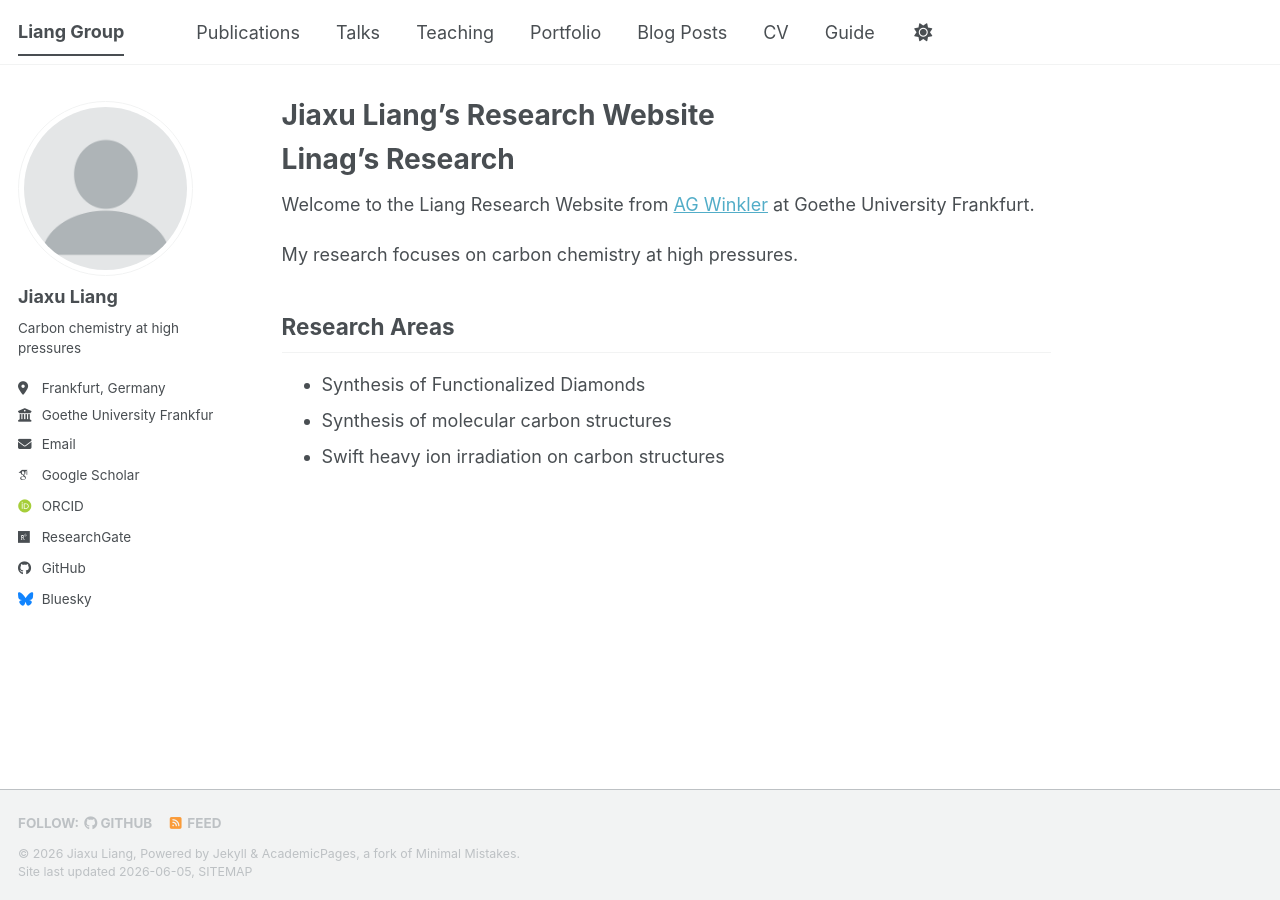
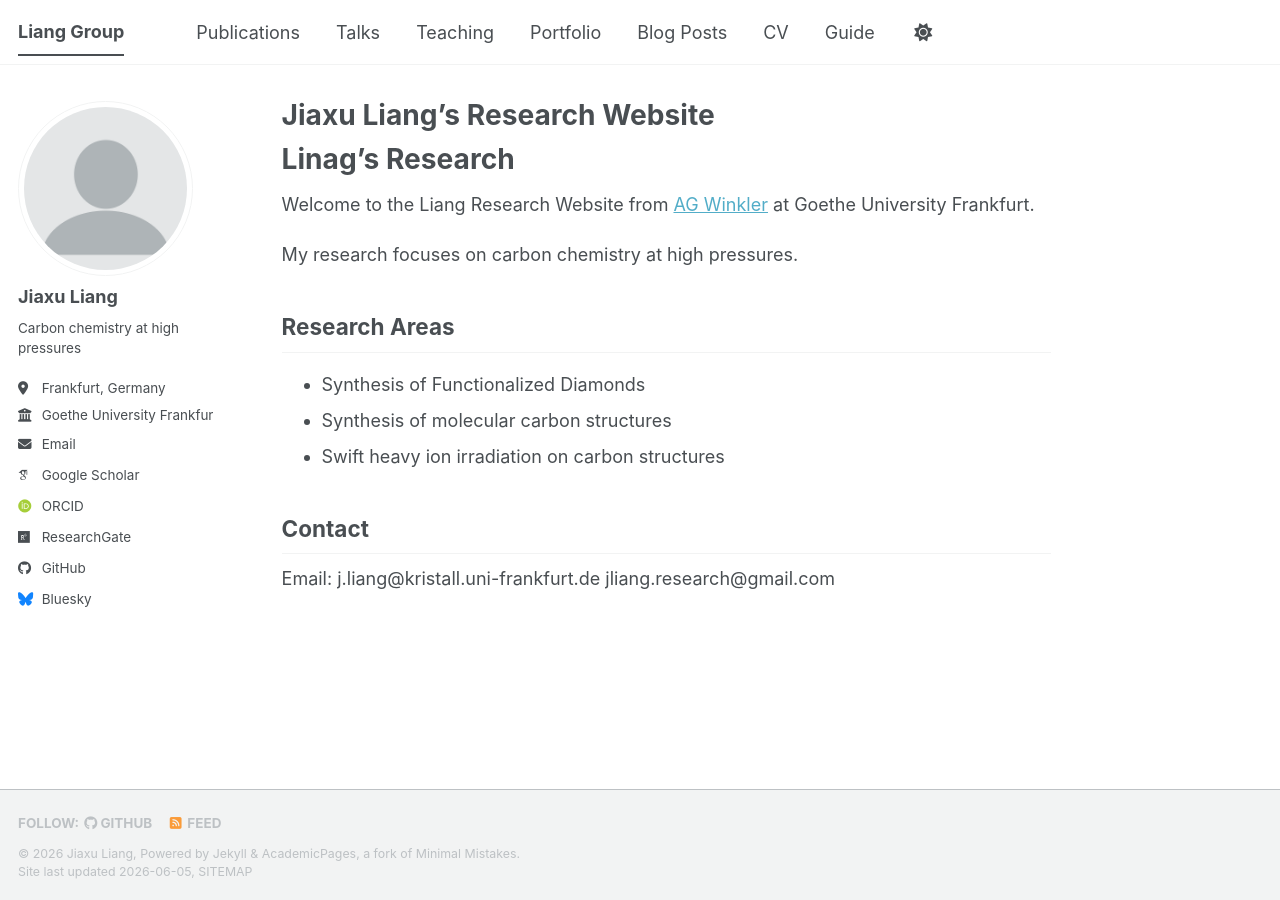
Before and after one commit to liangjiaxu-research/liangjiaxu-research.github.io, a Jekyll site: the page built from _pages/about.md, in a window 1280 px wide. Built offline with Jekyll 4.4.1, drawn with Linux system fonts in a browser that asks for light colours; some web fonts are replaced; a script bundle is joined from its source files by our own code; library files that are not in the unit come from our copies.

Commit message:
Update about.md

```diff
--- a/_pages/about.md
+++ b/_pages/about.md
@@ -18,3 +18,8 @@ My research focuses on carbon chemistry at high pressures.
 - Synthesis of Functionalized Diamonds
 - Synthesis of molecular carbon structures
 - Swift heavy ion irradiation on carbon structures
+
+## Contact
+
+Email: j.liang@kristall.uni-frankfurt.de
+       jliang.research@gmail.com
```
